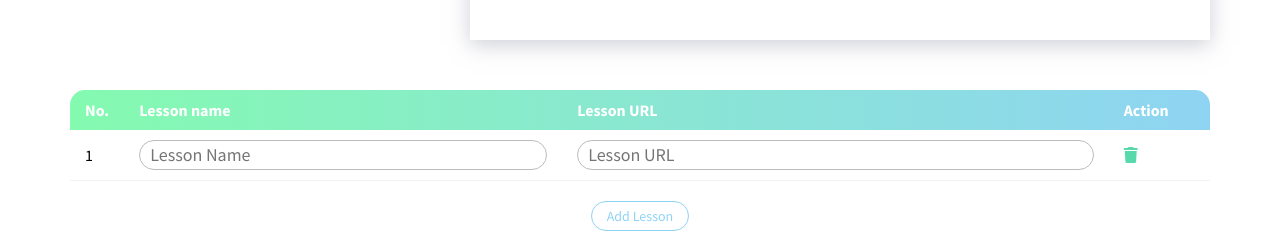
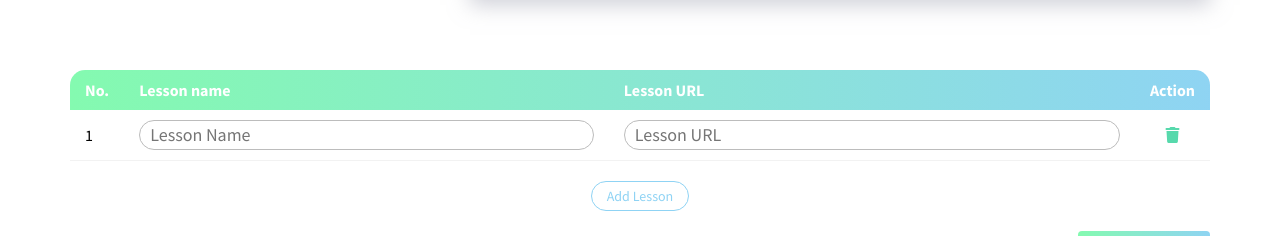
Before and after one commit to zhukyu/CodeTutor, a React (Create React App) app in the folder reactapp/: page /add-course in a window 1280 px wide. Shown: the part 699-935 px from the top of the page. Built offline with nearby package versions, Linux system fonts and the light colour scheme; no server answers.

Commit message:
update addcourse

```diff
--- a/reactapp/src/css/AddCourse.css
+++ b/reactapp/src/css/AddCourse.css
@@ -18,7 +18,7 @@
     width: calc(100% * 2 / 3);
     box-shadow: 0 5px 20px rgba(159, 162, 177, 0.5);
     margin-left: 30px;
-    height: 70vh;
+    height: 65vh;
     overflow: auto;
 }
 
@@ -97,7 +97,7 @@
 }
 
 .add-course .add-lesson table {
-    margin: 50px 0 20px 0;
+    margin: 70px 0 20px 0;
     border-radius: 5px 5px 0 0;
     border-collapse: separate;
     width: 100%;
@@ -133,9 +133,11 @@
     border-bottom: 1px solid rgba(0,0,0,.05);
 }
 
-.add-course .fa-trash {
+.add-course .delete-lesson {
     color: #57D9AC;
     cursor: pointer;
+    display: flex;
+    justify-content: center;
 }
 
 .add-course .add-lesson {
--- a/reactapp/src/pages/AddCourse.js
+++ b/reactapp/src/pages/AddCourse.js
@@ -244,9 +244,9 @@ function AddCourse() {
                             <table>
                                 <colgroup>
                                     <col span="1" style={{ width: "1%" }} />
-                                    <col span="1" style={{ width: "40%" }} />
+                                    <col span="1" style={{ width: "46%" }} />
                                     <col span="1" style={{ width: "50%" }} />
-                                    <col span="1" style={{ width: "9%" }} />
+                                    <col span="1" style={{ width: "3%" }} />
                                 </colgroup>
                                 <tbody>
                                     <tr>
--- a/reactapp/src/pages/Home.js
+++ b/reactapp/src/pages/Home.js
@@ -124,7 +124,7 @@ function Home() {
                         <div className="wrap-banner-paragraph">
                             <div className="banner-paragraph">
                                 <div className="banner-header">CODE TUTOR: PLACE WHERE EVERYONE CAN BE CODER!</div>
-                                <div className="banner-description">Improve your development skills by taking courses from out best teachers. With Code Tutor, learning to code has never been easier!</div>
+                                <div className="banner-description">Improve your development skills by taking courses from our best teachers. With Code Tutor, learning to code has never been easier!</div>
                                 <Button className="learn-more-btn" onClick={(e) => { e.preventDefault(); window.location.replace("/#course-section") }}>Learn More</Button>
                             </div>
                         </div>
```
